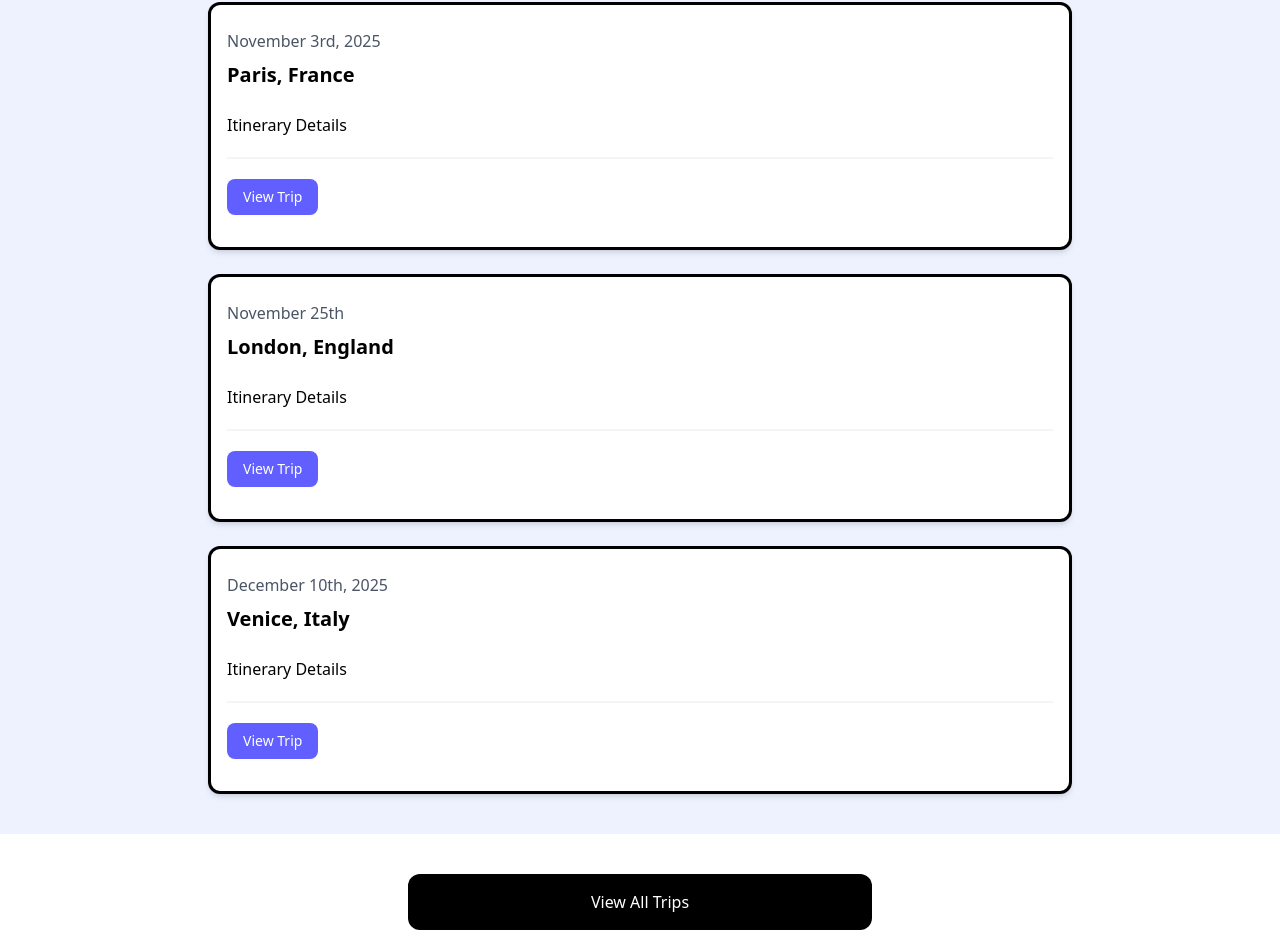
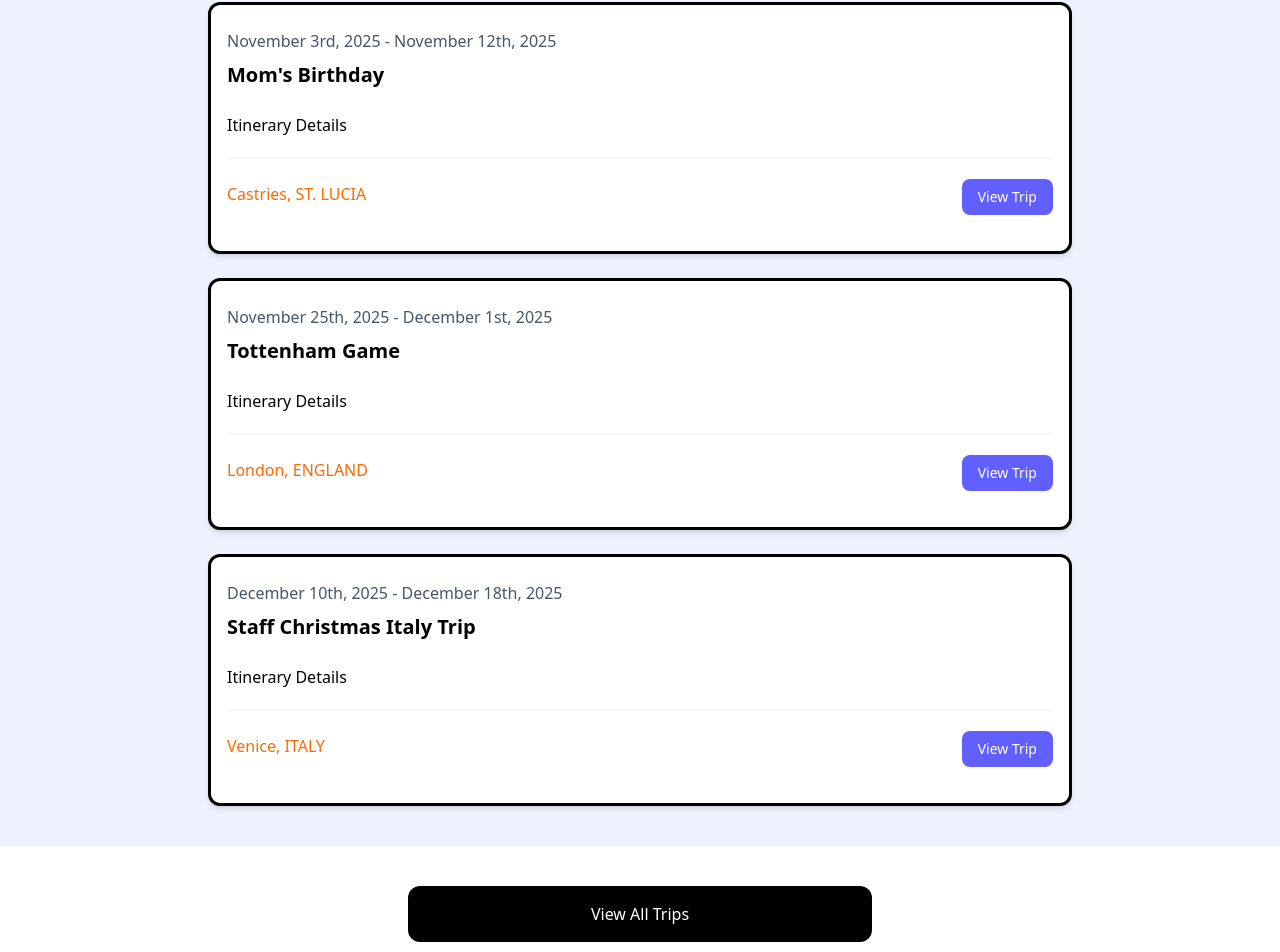
Before and after one commit to jahi-omari/trip-planner, a React (Vite) app: page / in a window 1280 px wide. Shown: the part 712-1664 px from the top of the page. Built offline with nearby package versions, Linux system fonts and the light colour scheme.

Commit message:
Created ViewAllTrips Component

```diff
--- a/src/App.jsx
+++ b/src/App.jsx
@@ -3,44 +3,18 @@ import Navbar from './components/navbar'
 import Hero from './components/Hero'
 import HomeCards from './components/HomeCards'
 import UpcomingTrips from './components/UpcomingTrips'
+import ViewAllTrips from './components/ViewAllTrips'
 
 const App = () => {
   return (
     <>
-    <Navbar/>
-    <Hero title="Plan Your Next Trip" subtitle="Keep track of all your past, current and upcoming trips!"/>
-    <HomeCards/>
-    <UpcomingTrips/>
-
-    <section className="m-auto max-w-lg my-10 px-6">
-      <a
-        href="jobs.html"
-        className="block bg-black text-white text-center py-4 px-6 rounded-xl hover:bg-gray-700"
-        >View All Trips</a
-      >
-    </section>
+      <Navbar/>
+      <Hero title="Plan Your Next Trip" subtitle="Keep track of all your past, current and upcoming trips!"/>
+      <HomeCards/>
+      <UpcomingTrips/>
+      <ViewAllTrips/>
     </>
   )
 }
 
 export default App
-
-// const trips ={
-//   1: { id: 1, destination: 'Paris', date: '2025-12-22', itinerary: 'Visit Eiffel Tower, Louvre Museum' },
-//   2: { id: 2, destination: 'New York', date: '2026-01-15' },
-// }
-// // Created by typing 'rafce' (react arrow function export component)
-// const App = () => {
-//   // Only returns a single tag
-//   return (
-//     <>
-//       <div classNameName="text-3xl font-bold underline">Trip Planner</div>
-//       <button>Add Trip</button>
-//       <ul>
-//         <li style={{color:'red', fontSize:'24px'}}>{trips[1].destination}</li>
-//       </ul>
-//     </>
-//   )
-// }
-
-// export default App
--- a/src/components/UpcomingTrips.jsx
+++ b/src/components/UpcomingTrips.jsx
@@ -1,6 +1,10 @@
 import React from 'react'
 
 const UpcomingTrips = () => {
+
+    // Limit Trips to 3 on homepage
+    // const recentUpcomingTrips = trips.slice(0,3)
+
   return (
     <>
         {/* <!-- View Current Trips --> */}
@@ -14,8 +18,8 @@ const UpcomingTrips = () => {
           <div className="bg-white rounded-xl shadow-md relative border-3">
             <div className="p-4">
               <div className="mb-6">
-                <div className="text-gray-600 my-2">November 3rd, 2025</div>
-                <h3 className="text-xl font-bold">Paris, France</h3>
+                <div className="text-gray-600 my-2">November 3rd, 2025 - November 12th, 2025</div>
+                <h3 className="text-xl font-bold">Mom's Birthday</h3>
               </div>
 
               <div className="mb-5">
@@ -27,10 +31,10 @@ const UpcomingTrips = () => {
               <div className="border border-gray-100 mb-5"></div>
 
               <div className="flex flex-col lg:flex-row justify-between mb-4">
-                {/* <div className="text-orange-700 mb-3">
+                <div className="text-orange-500 mb-3">
                   <i className="fa-solid fa-location-dot text-lg"></i>
-                  Boston, MA
-                </div> */}
+                  Castries, ST. LUCIA
+                </div>
                 <a
                   href="job.html"
                   className="h-[36px] bg-indigo-500 hover:bg-indigo-600 text-white px-4 py-2 rounded-lg text-center text-sm"
@@ -44,8 +48,8 @@ const UpcomingTrips = () => {
           <div className="bg-white rounded-xl shadow-md relative border-3">
             <div className="p-4">
               <div className="mb-6">
-                <div className="text-gray-600 my-2">November 25th</div>
-                <h3 className="text-xl font-bold">London, England</h3>
+                <div className="text-gray-600 my-2">November 25th, 2025 - December 1st, 2025</div>
+                <h3 className="text-xl font-bold">Tottenham Game</h3>
               </div>
 
               <div className="mb-5">
@@ -57,10 +61,10 @@ const UpcomingTrips = () => {
               <div className="border border-gray-100 mb-5"></div>
 
               <div className="flex flex-col lg:flex-row justify-between mb-4">
-                {/* <div className="text-orange-700 mb-3">
+                <div className="text-orange-500 mb-3">
                   <i className="fa-solid fa-location-dot text-lg"></i>
-                  Boston, MA
-                </div> */}
+                  London, ENGLAND
+                </div>
                 <a
                   href="job.html"
                   className="h-[36px] bg-indigo-500 hover:bg-indigo-600 text-white px-4 py-2 rounded-lg text-center text-sm"
@@ -74,8 +78,8 @@ const UpcomingTrips = () => {
           <div className="bg-white rounded-xl shadow-md relative border-3">
             <div className="p-4">
               <div className="mb-6">
-                <div className="text-gray-600 my-2">December 10th, 2025</div>
-                <h3 className="text-xl font-bold">Venice, Italy</h3>
+                <div className="text-gray-600 my-2">December 10th, 2025 - December 18th, 2025</div>
+                <h3 className="text-xl font-bold">Staff Christmas Italy Trip</h3>
               </div>
 
               <div className="mb-5">
@@ -87,10 +91,10 @@ const UpcomingTrips = () => {
               <div className="border border-gray-100 mb-5"></div>
 
               <div className="flex flex-col lg:flex-row justify-between mb-4">
-                {/* <div className="text-orange-700 mb-3">
+                <div className="text-orange-500 mb-3">
                   <i className="fa-solid fa-location-dot text-lg"></i>
-                  Boston, MA
-                </div> */}
+                  Venice, ITALY
+                </div>
                 <a
                   href="job.html"
                   className="h-[36px] bg-indigo-500 hover:bg-indigo-600 text-white px-4 py-2 rounded-lg text-center text-sm"
--- /dev/null
+++ b/src/components/ViewAllTrips.jsx
@@ -0,0 +1,17 @@
+import React from 'react'
+
+const ViewAllTrips = () => {
+  return (
+    <>
+    <section className="m-auto max-w-lg my-10 px-6">
+      <a
+        href="jobs.html"
+        className="block bg-black text-white text-center py-4 px-6 rounded-xl hover:bg-gray-700"
+        >View All Trips</a
+      >
+    </section>
+    </>
+  )
+}
+
+export default ViewAllTrips
```
